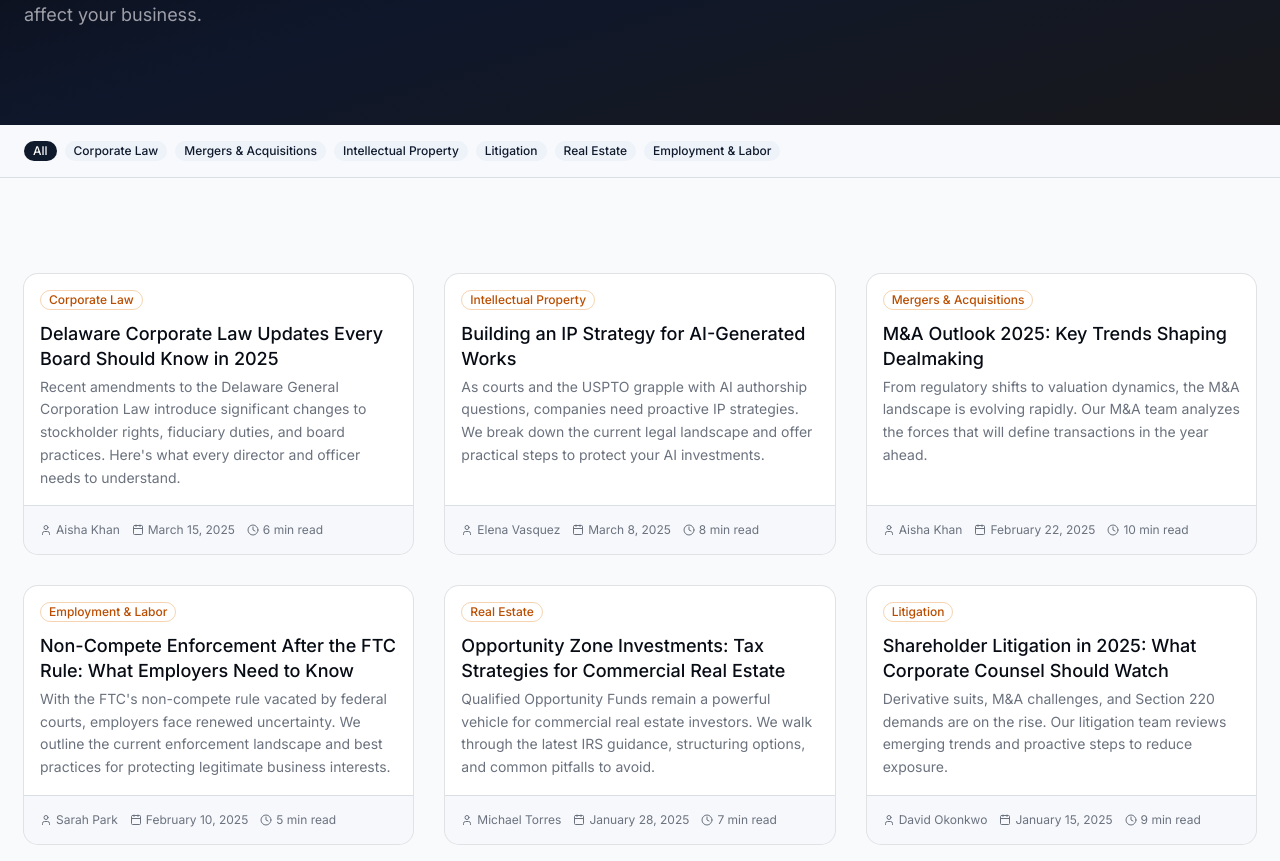
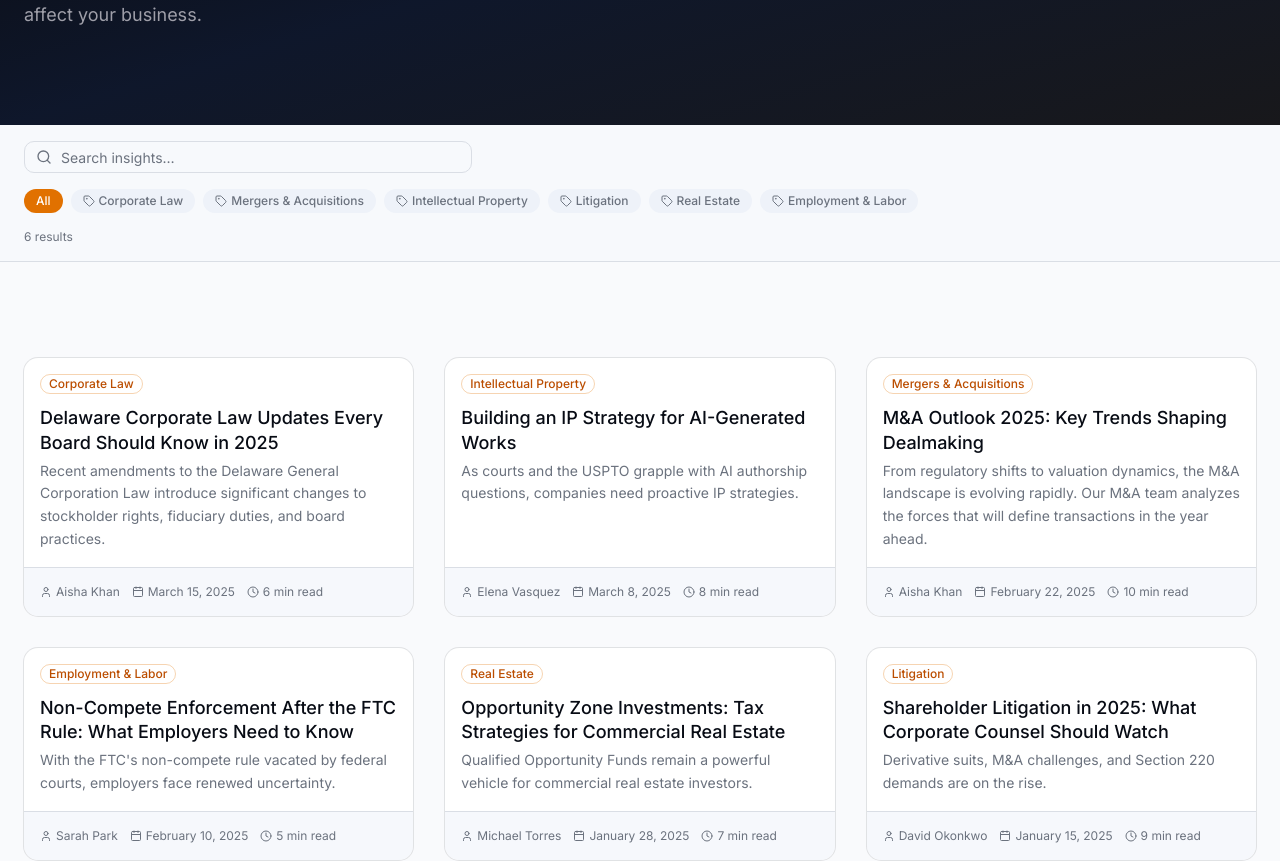
Before and after one commit to anas-khan-antimatter/mkt-arcadia-law, a Next.js app in the folder arcadia-law/: page /insights in a window 1280 px wide. Shown: the part 320-1181 px from the top of the page. Built offline with nearby package versions, Linux system fonts and the light colour scheme.

Commit message:
antimatter: checkpoint c-1790732954718-w4dlf

```diff
--- a/arcadia-law/src/app/insights/page.tsx
+++ b/arcadia-law/src/app/insights/page.tsx
@@ -1,5 +1,9 @@
+"use client";
+
+import { useState, useEffect, useCallback } from "react";
 import { Badge } from "@/components/ui/badge";
 import { Button } from "@/components/ui/button";
+import { Input } from "@/components/ui/input";
 import {
   Card,
   CardDescription,
@@ -7,73 +11,67 @@ import {
   CardHeader,
   CardTitle,
 } from "@/components/ui/card";
-import { ArrowRight, Calendar, Clock, User } from "lucide-react";
+import {
+  ArrowRight,
+  Calendar,
+  Clock,
+  User,
+  Search,
+  Loader2,
+  Tag,
+  X,
+} from "lucide-react";
 import Link from "next/link";
 
-const articles = [
-  {
-    slug: "delaware-2025-corporate-law-updates",
-    title: "Delaware Corporate Law Updates Every Board Should Know in 2025",
-    excerpt:
-      "Recent amendments to the Delaware General Corporation Law introduce significant changes to stockholder rights, fiduciary duties, and board practices. Here's what every director and officer needs to understand.",
-    author: "Aisha Khan",
-    date: "March 15, 2025",
-    readTime: "6 min read",
-    category: "Corporate Law",
-  },
-  {
-    slug: "ai-intellectual-property-strategy",
-    title: "Building an IP Strategy for AI-Generated Works",
-    excerpt:
-      "As courts and the USPTO grapple with AI authorship questions, companies need proactive IP strategies. We break down the current legal landscape and offer practical steps to protect your AI investments.",
-    author: "Elena Vasquez",
-    date: "March 8, 2025",
-    readTime: "8 min read",
-    category: "Intellectual Property",
-  },
-  {
-    slug: "ma-trends-2025",
-    title: "M&A Outlook 2025: Key Trends Shaping Dealmaking",
-    excerpt:
-      "From regulatory shifts to valuation dynamics, the M&A landscape is evolving rapidly. Our M&A team analyzes the forces that will define transactions in the year ahead.",
-    author: "Aisha Khan",
-    date: "February 22, 2025",
-    readTime: "10 min read",
-    category: "Mergers & Acquisitions",
-  },
-  {
-    slug: "non-compete-enforcement-2025",
-    title: "Non-Compete Enforcement After the FTC Rule: What Employers Need to Know",
-    excerpt:
-      "With the FTC's non-compete rule vacated by federal courts, employers face renewed uncertainty. We outline the current enforcement landscape and best practices for protecting legitimate business interests.",
-    author: "Sarah Park",
-    date: "February 10, 2025",
-    readTime: "5 min read",
-    category: "Employment & Labor",
-  },
-  {
-    slug: "commercial-real-estate-opportunity-zone",
-    title: "Opportunity Zone Investments: Tax Strategies for Commercial Real Estate",
-    excerpt:
-      "Qualified Opportunity Funds remain a powerful vehicle for commercial real estate investors. We walk through the latest IRS guidance, structuring options, and common pitfalls to avoid.",
-    author: "Michael Torres",
-    date: "January 28, 2025",
-    readTime: "7 min read",
-    category: "Real Estate",
-  },
-  {
-    slug: "shareholder-litigation-trends",
-    title: "Shareholder Litigation in 2025: What Corporate Counsel Should Watch",
-    excerpt:
-      "Derivative suits, M&A challenges, and Section 220 demands are on the rise. Our litigation team reviews emerging trends and proactive steps to reduce exposure.",
-    author: "David Okonkwo",
-    date: "January 15, 2025",
-    readTime: "9 min read",
-    category: "Litigation",
-  },
+interface Article {
+  slug: string;
+  title: string;
+  excerpt: string;
+  author: string;
+  date: string;
+  readTime: string;
+  category: string;
+}
+
+const ALL_CATEGORIES = [
+  "All",
+  "Corporate Law",
+  "Mergers & Acquisitions",
+  "Intellectual Property",
+  "Litigation",
+  "Real Estate",
+  "Employment & Labor",
 ];
 
 export default function InsightsPage() {
+  const [query, setQuery] = useState("");
+  const [category, setCategory] = useState("All");
+  const [articles, setArticles] = useState<Article[]>([]);
+  const [loading, setLoading] = useState(true);
+  const [total, setTotal] = useState(0);
+
+  const fetchArticles = useCallback(async () => {
+    setLoading(true);
+    try {
+      const params = new URLSearchParams();
+      if (query) params.set("q", query);
+      if (category !== "All") params.set("category", category);
+      const res = await fetch(`/insights/search?${params.toString()}`);
+      const data = await res.json();
+      setArticles(data.results);
+      setTotal(data.total);
+    } catch {
+      // Fallback: use static data
+      setArticles([]);
+      setTotal(0);
+    }
+    setLoading(false);
+  }, [query, category]);
+
+  useEffect(() => {
+    fetchArticles();
+  }, [fetchArticles]);
+
   return (
     <div className="flex flex-col">
       {/* Hero */}
@@ -93,34 +91,81 @@ export default function InsightsPage() {
         </div>
       </section>
 
+      {/* Search + Filters */}
+      <section className="border-b border-border bg-muted/20 py-4">
+        <div className="container mx-auto px-4 md:px-6 space-y-4">
+          {/* Search bar */}
+          <div className="relative max-w-md">
+            <Search className="absolute left-3 top-1/2 -translate-y-1/2 h-4 w-4 text-muted-foreground" />
+            <Input
+              placeholder="Search insights…"
+              value={query}
+              onChange={(e) => setQuery(e.target.value)}
+              className="pl-9 pr-8"
+            />
+            {query && (
+              <button
+                onClick={() => setQuery("")}
+                className="absolute right-3 top-1/2 -translate-y-1/2 text-muted-foreground hover:text-foreground"
+              >
+                <X className="h-3.5 w-3.5" />
+              </button>
+            )}
+          </div>
+
           {/* Category filters */}
-      <section className="border-b border-border bg-muted/20 py-4">
-        <div className="container mx-auto px-4 md:px-6">
           <div className="flex flex-wrap gap-2">
-            {[
-              "All",
-              "Corporate Law",
-              "Mergers & Acquisitions",
-              "Intellectual Property",
-              "Litigation",
-              "Real Estate",
-              "Employment & Labor",
-            ].map((cat) => (
-              <Badge
+            {ALL_CATEGORIES.map((cat) => (
+              <button
                 key={cat}
-                variant={cat === "All" ? "default" : "secondary"}
-                className="cursor-pointer text-xs"
+                onClick={() => setCategory(cat)}
+                className={`inline-flex items-center gap-1 rounded-full px-3 py-1 text-xs font-medium transition-all ${
+                  category === cat
+                    ? "bg-amber-600 text-white"
+                    : "bg-muted text-muted-foreground hover:bg-muted/80"
+                }`}
               >
+                {cat !== "All" && <Tag className="h-3 w-3" />}
                 {cat}
-              </Badge>
+              </button>
             ))}
           </div>
+
+          {/* Results count */}
+          {!loading && (
+            <p className="text-xs text-muted-foreground">
+              {total} {total === 1 ? "result" : "results"}
+              {query && <> for &ldquo;{query}&rdquo;</>}
+              {category !== "All" && <> in {category}</>}
+            </p>
+          )}
         </div>
       </section>
 
       {/* Articles list */}
       <section className="py-16 md:py-24">
         <div className="container mx-auto px-4 md:px-6">
+          {loading ? (
+            <div className="flex items-center justify-center py-20">
+              <Loader2 className="h-6 w-6 animate-spin text-amber-600" />
+              <span className="ml-3 text-sm text-muted-foreground">Searching insights…</span>
+            </div>
+          ) : articles.length === 0 ? (
+            <div className="text-center py-20">
+              <Search className="h-10 w-10 mx-auto text-muted-foreground/50" />
+              <p className="mt-4 text-lg font-medium">No insights found</p>
+              <p className="text-sm text-muted-foreground mt-1">
+                Try a different search term or category.
+              </p>
+              <Button
+                variant="outline"
+                className="mt-4"
+                onClick={() => { setQuery(""); setCategory("All"); }}
+              >
+                Clear Filters
+              </Button>
+            </div>
+          ) : (
             <div className="grid gap-8 md:grid-cols-2 lg:grid-cols-3">
               {articles.map((article) => (
                 <Card
@@ -165,6 +210,7 @@ export default function InsightsPage() {
                 </Card>
               ))}
             </div>
+          )}
         </div>
       </section>
 
--- a/arcadia-law/src/components/layout/Header.tsx
+++ b/arcadia-law/src/components/layout/Header.tsx
@@ -12,6 +12,8 @@ const navLinks = [
   { label: "Attorneys", href: "/attorneys" },
   { label: "Insights", href: "/insights" },
   { label: "Case Results", href: "/case-results" },
+  { label: "Intake", href: "/intake" },
+  { label: "Match Quiz", href: "/match" },
   { label: "Contact", href: "/contact" },
 ];
 
```
Lines whose indentation alone changed are shown as unchanged.
